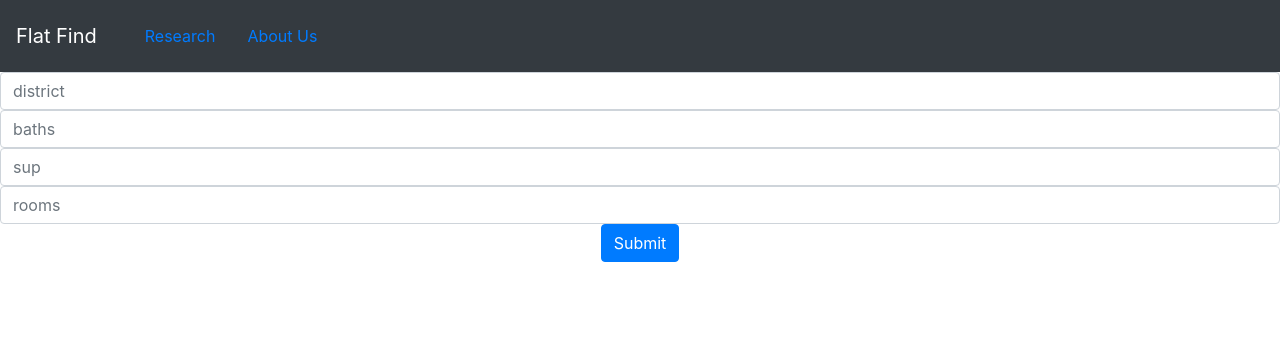
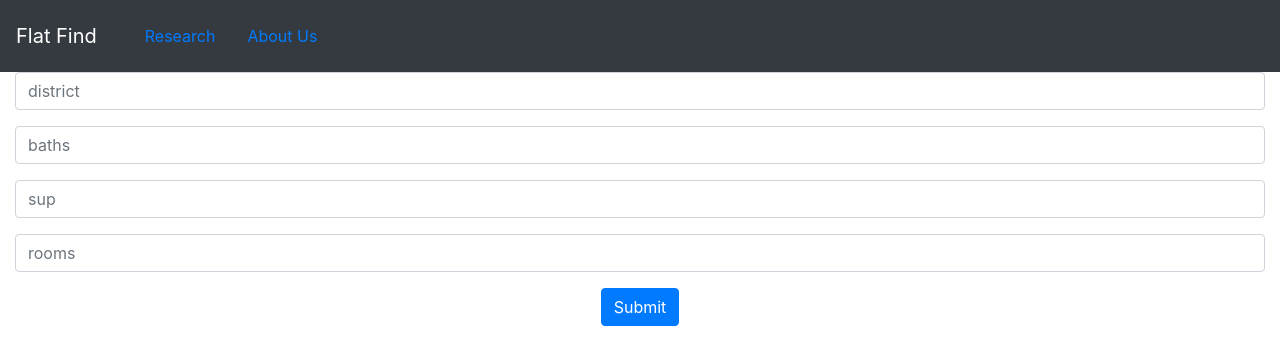
Before and after one commit to mikelghedina/Flat-Find-FrontEnd-React, a React (Create React App) app: page /research in a window 1280 px wide. Shown: the top 364 px of the page. Built offline with nearby package versions, Linux system fonts and the light colour scheme; no server answers.

Commit message:
Redux and data usage implemented

```diff
--- a/src/components/Research/Research.js
+++ b/src/components/Research/Research.js
@@ -1,5 +1,5 @@
 import React, {Component} from "react";
-import {Button, Form} from "react-bootstrap";
+import {Button, Col, Form} from "react-bootstrap";
 import {fetchPrice, postPrice} from "../../store/actions/PriceActionTypes/priceActions";
 import {connect} from "react-redux";
 
@@ -17,12 +17,11 @@ class Research extends Component {
 
     componentDidMount() {
         this.props.fetchPrice()
-
     }
 
     handleOnClickSubmit=()=>{
 
-        this.props.postPrice(this.state.district_name, parseInt(this.state.sup), parseInt(this.state.baths), parseInt(this.state.rooms))
+        this.props.postPrice(this.state)
         console.log(this.state)
 
     }
@@ -31,13 +30,29 @@ class Research extends Component {
 
         return(
             <React.Fragment>
-                <Form>
-                    <Form.Control type='text' placeholder="district" value={this.state.district_name} onChange={(event)=>this.setState({district_name:event.target.value})}/>
-                    <Form.Control type="number" placeholder="baths" value={this.state.baths} onChange={(event)=>this.setState({baths:event.target.value})} />
-                    <Form.Control type="number" placeholder="sup" value={this.state.sup} onChange={(event)=>this.setState({sup:event.target.value})} />
-                    <Form.Control type="number" placeholder="rooms" value={this.state.rooms} onChange={(event)=>this.setState({rooms:event.target.value})} />
+                <Form onSubmit={this.handleOnClickSubmit}>
+                    <Form.Group>
+                        <Col>
+                            <Form.Control type='text' placeholder="district" value={this.state.district_name} onChange={(event)=>this.setState({district_name:event.target.value})}/>
+                        </Col>
+                    </Form.Group>
+                    <Form.Group>
+                        <Col>
+                            <Form.Control type="number" placeholder="baths" value={this.state.baths} onChange={(event)=>this.setState({baths: event.target.type === 'number' ? parseInt(event.target.value) : event.target.value})} />
+                        </Col>
+                    </Form.Group>
+                    <Form.Group>
+                        <Col>
+                            <Form.Control type="number" placeholder="sup" value={this.state.sup} onChange={(event)=>this.setState({sup: event.target.type === 'number' ? parseInt(event.target.value) : event.target.value})} />
+                        </Col>
+                    </Form.Group>
+                    <Form.Group>
+                        <Col>
+                            <Form.Control type="number" placeholder="rooms" value={this.state.rooms} onChange={(event)=>this.setState({rooms: event.target.type === 'number' ? parseInt(event.target.value) : event.target.value})} />
+                        </Col>
+                    </Form.Group>
+                    <Button onClick={this.handleOnClickSubmit}>Submit</Button>
                 </Form>
-                <Button onClick={this.handleOnClickSubmit}>Submit</Button>
 
                 <p>{this.props.price.price}</p>
                 <p>{console.log(this.state)}</p>
--- a/src/store/actions/PriceActionTypes/priceActions.js
+++ b/src/store/actions/PriceActionTypes/priceActions.js
@@ -8,18 +8,18 @@ import {
 
 import axios from 'axios'
 
-export const postPrice =(district_name,sup,baths,rooms) =>{
+export const postPrice = state =>{
     return(dispatch)=>{
         dispatch(postPriceRequest())
-        axios.post('http://localhost:5000/est/',{params:{
-                district_name: district_name,
-                sup: sup,
-                baths: baths,
-                rooms: rooms,
+        axios.get('http://localhost:5000/est/',{params:{
+                district_name: state.district_name,
+                sup: state.sup,
+                baths: state.baths,
+                rooms: state.rooms,
             }})
             .then(response => {
                 console.log(response)
-                //dispatch(fetchPrice())
+                dispatch(fetchPrice())
             })
             .catch(error =>{
                 const errorMessage = error.message
```
